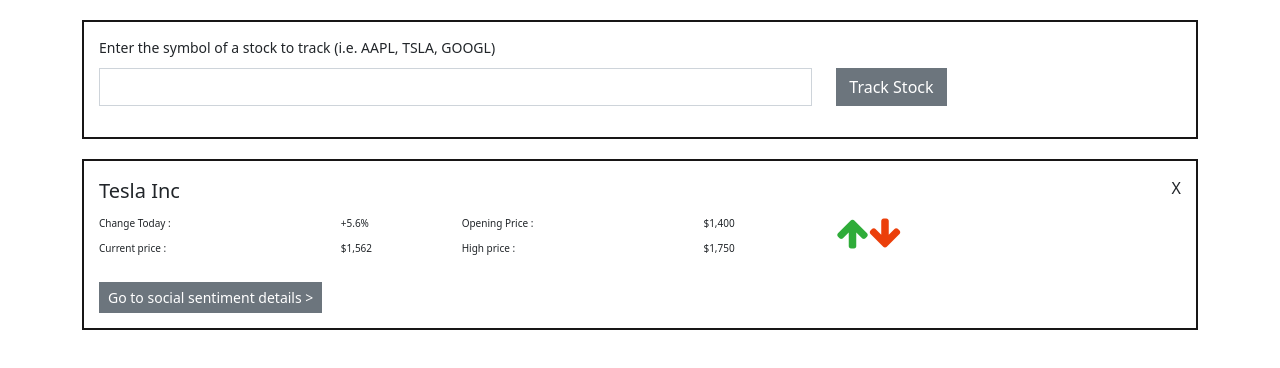
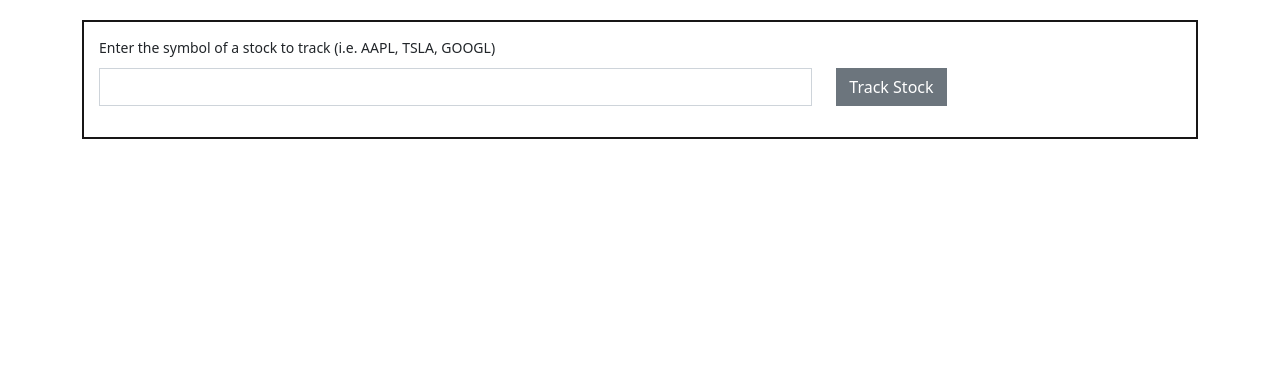
Before and after one commit to smaity1986/stock-tracker-sm, an Angular app: page / in a window 1280 px wide. Shown: the top 368 px of the page. Built offline with nearby package versions, Linux system fonts and the light colour scheme.

Commit message:
4 files modified

```diff
--- a/src/app/component/list/list.component.html
+++ b/src/app/component/list/list.component.html
@@ -1,7 +1,16 @@
-<div class="serach-container">
+<!-- change_today: "-1.9594%"
+current_price: "$148.11"
+description: "APPLE INC"
+displaySymbol: "AAPL"
+high_price: "$148.88"
+opening_price: "$148.305"
+stock_sign: "down"
+symbol: "AAPL"
+type: "Common Stock" -->
+<div *ngFor="let d of data" class="serach-container">
   <div class="row">
     <div class="col-sm-10">
-      <label class="label list-title">Tesla Inc</label>
+      <label class="label list-title">{{ d.description }}</label>
     </div>
     <div class="col-sm-2"><span class="float-end close">X</span></div>
     <div class="col-sm-8 p-l-0">
@@ -11,13 +20,13 @@
             <label class="label lable-small">Change Today : </label>
           </div>
           <div class="col-sm-2">
-            <label class="label lable-small">+5.6%</label>
+            <label class="label lable-small">{{ d.change_today }}</label>
           </div>
           <div class="col-sm-4">
             <label class="label lable-small">Opening Price : </label>
           </div>
           <div class="col-sm-2">
-            <label class="label lable-small">$1,400</label>
+            <label class="label lable-small">{{ d.opening_price }}</label>
           </div>
         </div>
       </div>
@@ -27,22 +36,22 @@
             <label class="label lable-small">Current price : </label>
           </div>
           <div class="col-sm-2">
-            <label class="label lable-small">$1,562</label>
+            <label class="label lable-small">{{ d.current_price }}</label>
           </div>
           <div class="col-sm-4">
             <label class="label lable-small">High price : </label>
           </div>
           <div class="col-sm-2">
-            <label class="label lable-small">$1,750</label>
+            <label class="label lable-small">{{ d.high_price }}</label>
           </div>
         </div>
       </div>
     </div>
     <div class="col-sm-4">
-      <span class="stock-icon-up"
+      <span *ngIf="d.stock_sign == 'up'" class="stock-icon-up"
         ><i class="fa fa-arrow-up" aria-hidden="true"></i
       ></span>
-      <span class="stock-icon-down"
+      <span *ngIf="d.stock_sign == 'down'" class="stock-icon-down"
         ><i class="fa fa-arrow-down" aria-hidden="true"></i
       ></span>
     </div>
--- a/src/app/component/list/list.component.ts
+++ b/src/app/component/list/list.component.ts
@@ -6,7 +6,7 @@
   styleUrls: ['./list.component.css'],
 })
 export class ListComponent implements OnInit {
-  @Input() data = [];
+  @Input() data;
 
   constructor() {}
 
--- a/src/app/component/main/main.component.html
+++ b/src/app/component/main/main.component.html
@@ -2,7 +2,7 @@
   <div class="col-sm-12">
     <app-search (newItemEvent)="searchData($event)"></app-search>
   </div>
-  <div class="col-sm-12">
+  <div class="col-sm-12" *ngIf="isLoaded">
     <app-list [data]="listData"></app-list>
   </div>
 </div>
--- a/src/app/component/main/main.component.ts
+++ b/src/app/component/main/main.component.ts
@@ -7,12 +7,14 @@
   styleUrls: ['./main.component.css'],
 })
 export class MainComponent implements OnInit {
-  listData;
+  listData = [];
+  isLoaded = false;
   constructor(private stockDataService: StockDataService) {}
 
   ngOnInit() {}
 
   searchData(searchVal) {
+    this.listData = [];
     this.stockDataService.getStockBySymbol(searchVal).subscribe((d) => {
       var selectedRec = {};
       if (d['count'] > 0) {
@@ -25,7 +27,7 @@
         // var stockName = d['result'][0];
         //console.log(selectedRec);
         this.stockDataService.getQuoteBySymbol(searchVal).subscribe((d) => {
-          this.listData = this.rearrangeData(selectedRec, d);
+          this.rearrangeData(selectedRec, d);
         });
       }
     });
@@ -47,7 +49,8 @@
     if (quotedata.h) {
       finalDataSet['high_price'] = '$' + quotedata.h;
     }
-    console.log(finalDataSet);
-    return finalDataSet;
+    console.log('rearrangeData - ', finalDataSet);
+    this.listData.push(finalDataSet);
+    this.isLoaded = true;
   }
 }
```
